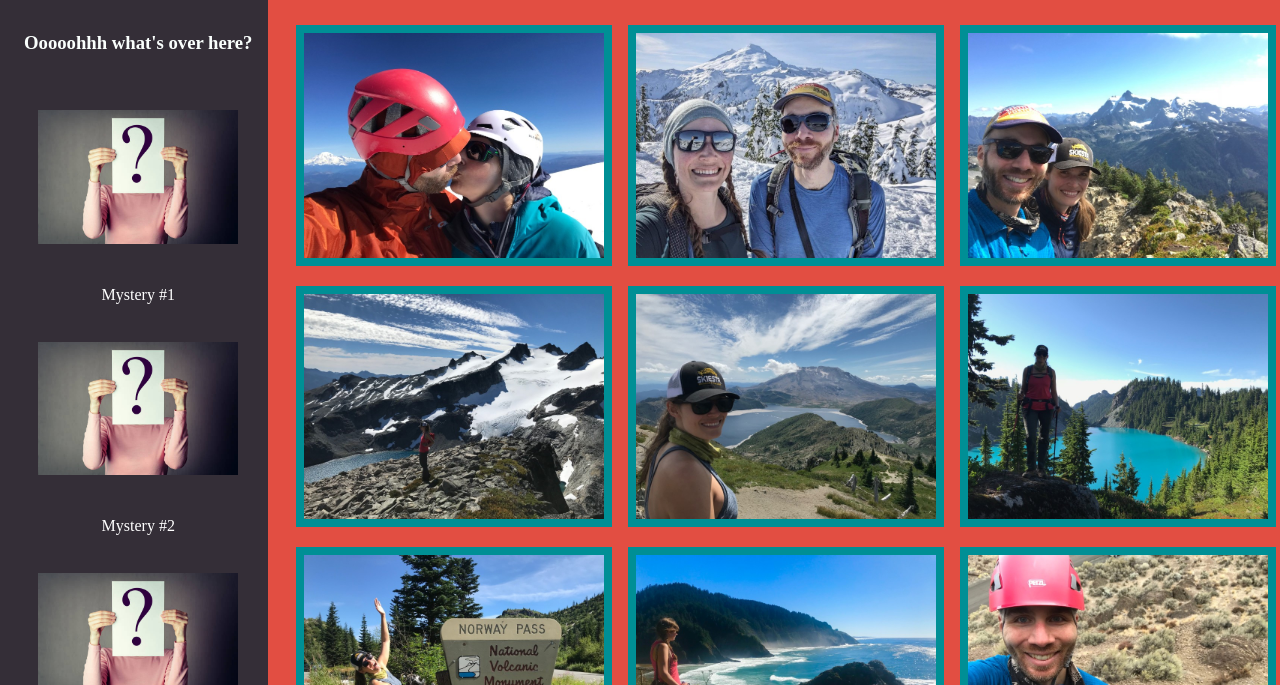
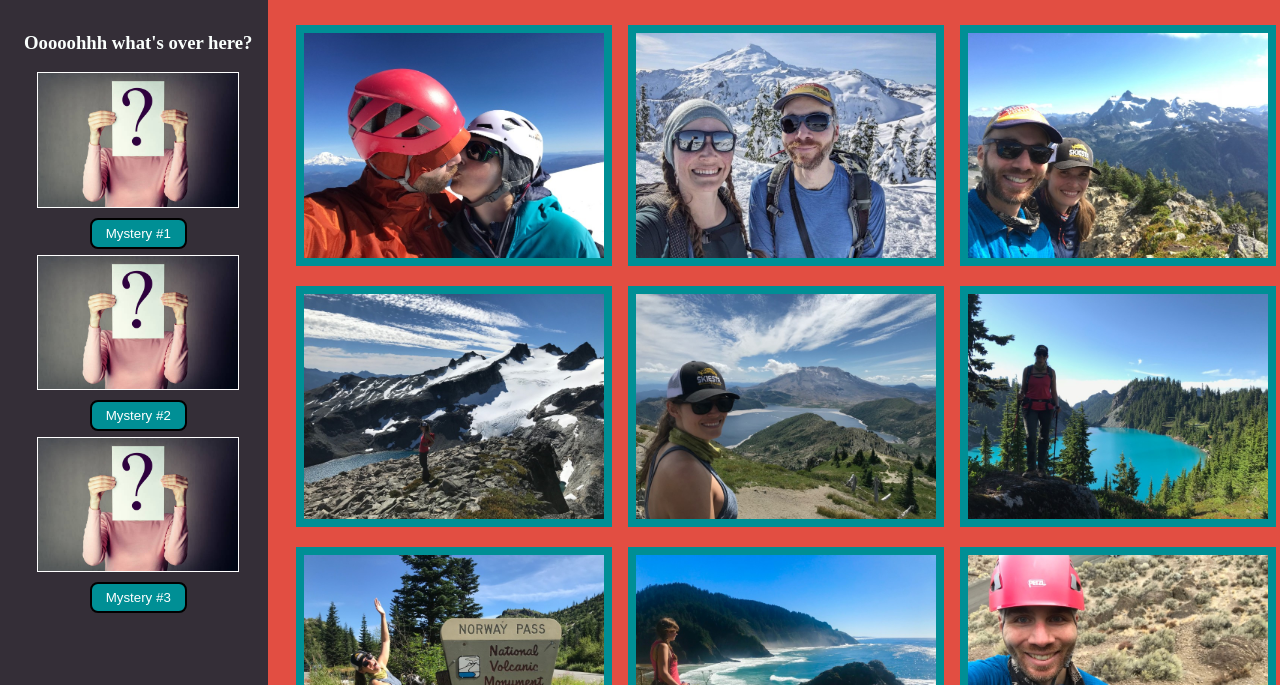
Before and after one commit to thigmotaxis/m-secret, a plain HTML site: page index.html in a window 1280 px wide. Shown: the part 115-800 px from the top of the page. Drawn offline with Linux system fonts and the light colour scheme.

Commit message:
cleaned up the sidebar a little, changed links to buttons

```diff
--- a/index.html
+++ b/index.html
@@ -17,13 +17,13 @@
 
     <div class="section-1">
       <div class="sidebar">
-        <div class="upcoming"><h3>Ooooohhh what's over here?</h3></div>
-        <div><img src="images/mystery.jpg" width="200px" alt="Oooooooohhhhh"></div>
-        <div><a href="">Mystery #1</div>
-        <div><img src="images/mystery.jpg" width="200px" alt="Oooooooohhhhh"></div>
-        <div><a href="">Mystery #2</div>
-        <div><img src="images/mystery.jpg" width="200px" alt="Oooooooohhhhh"></div>
-        <div><a href="">Mystery #3</div>
+        <div><h3>Ooooohhh what's over here?</h3></div>
+        <div><img src="images/mystery.jpg" alt="Oooooooohhhhh" class="sidebar-image"></div>
+        <button><a href="">Mystery #1</button>
+        <div><img src="images/mystery.jpg" alt="Oooooooohhhhh" class="sidebar-image"></div>
+        <button><a href="">Mystery #2</button>
+        <div><img src="images/mystery.jpg" alt="Oooooooohhhhh" class="sidebar-image"></div>
+        <button><a href="">Mystery #3</button>
       </div>
       <div class="spacer"></div>
       <div class="big-photo-box">
--- a/style.css
+++ b/style.css
@@ -52,7 +52,7 @@ a:hover {
 .sidebar {
   display: flex;
   flex-direction: column;
-  justify-content:space-between;
+  justify-content:flex-start;
   align-items: center;
   height: 792px;
   background-color: #342E37;
@@ -60,6 +60,19 @@ a:hover {
 
 h3 {
   color: #FAFFFD;
+}
+
+.sidebar-image {
+  width: 200px;
+  border: solid white 1px;
+}
+
+button {
+  background-color: #008F95;
+  border: solid black 2px;
+  padding: 6px 14px;
+  border-radius: 8px;
+  margin: 6px;
 }
 
 /*adjust flex basis to adjust spacing and keep photoboxes to the right*/
```
Also changed, not shown: images/pile.JPG (deleted).
